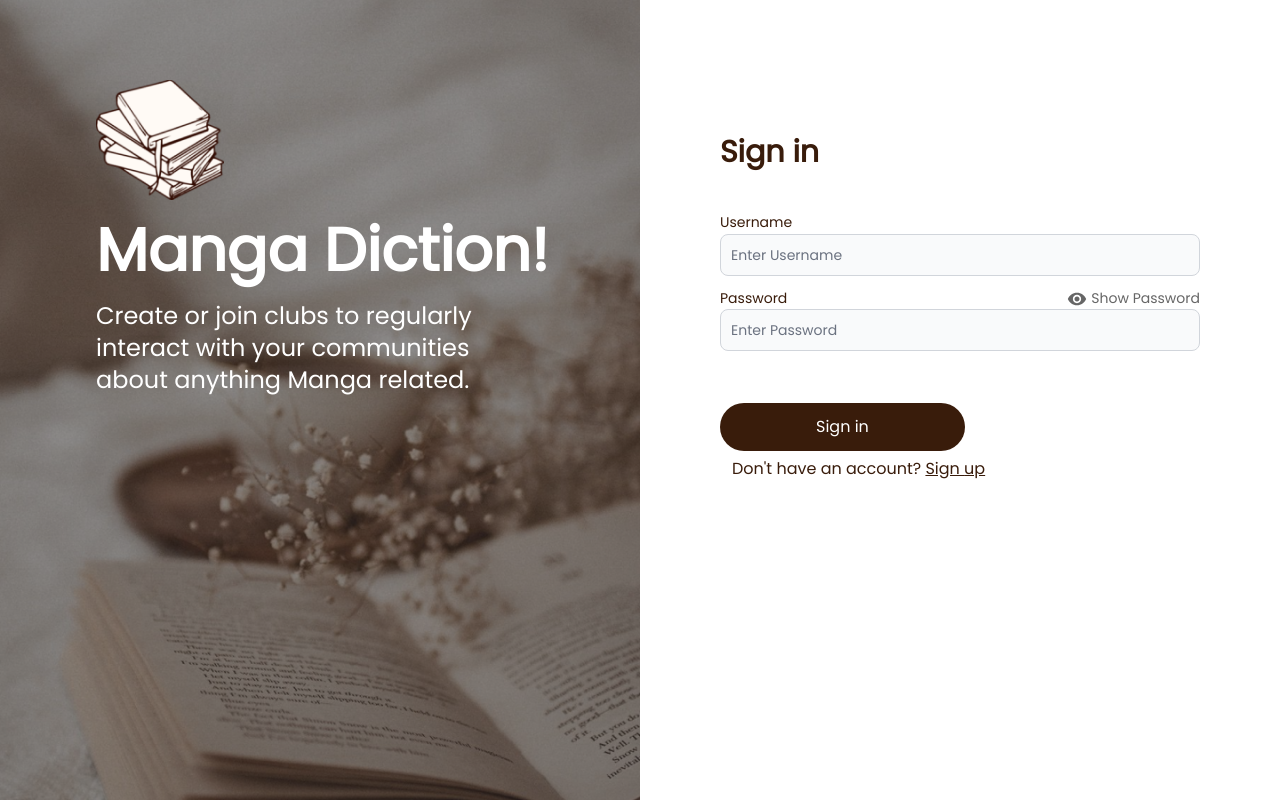
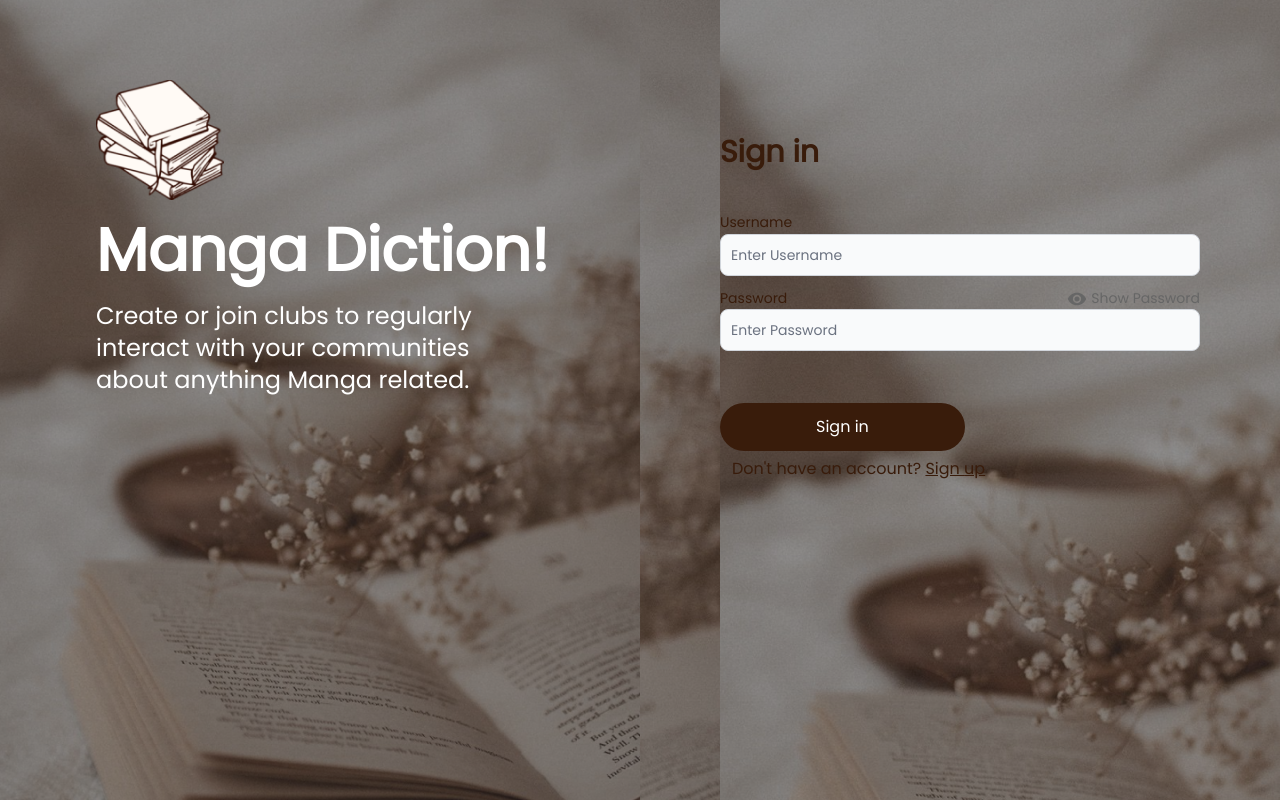
Before and after one commit to xhalleyy/manga-diction, a Next.js app: page / in a window 1280 px wide. Built offline with nearby package versions, Linux system fonts and the light colour scheme; no server answers.

Commit message:
background color

```diff
--- a/src/app/page.tsx
+++ b/src/app/page.tsx
@@ -118,7 +118,7 @@ export default function Home() {
 
   return (
     <>
-      <div className="hidden md:flex">
+      <div className="hidden md:flex min-h-screen bg-bgLogin">
         <div className="bg-bgLogin w-screen h-screen bg-cover bg-center flex flex-col flex-1">
           <div className="mt-20 ml-24">
             <img className="w-32" src="/logo.png" />
```
